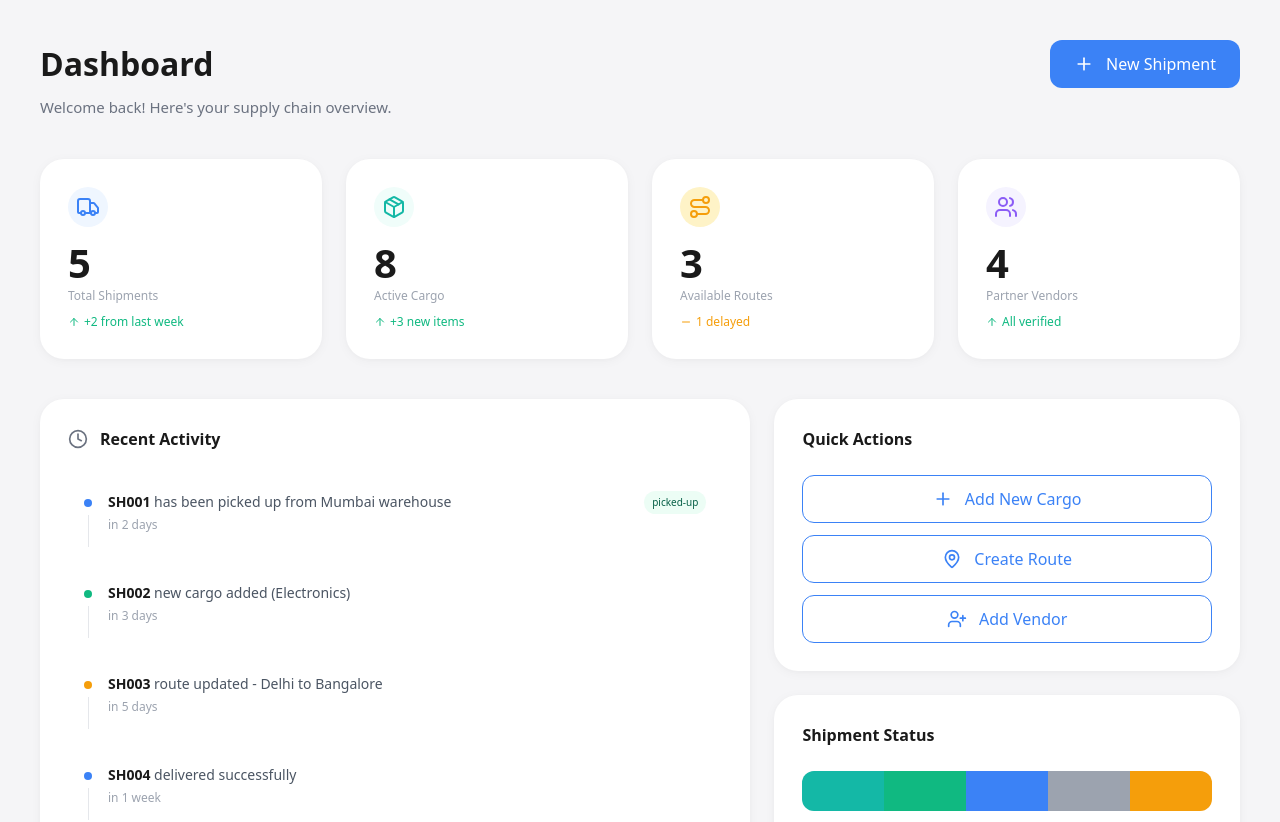
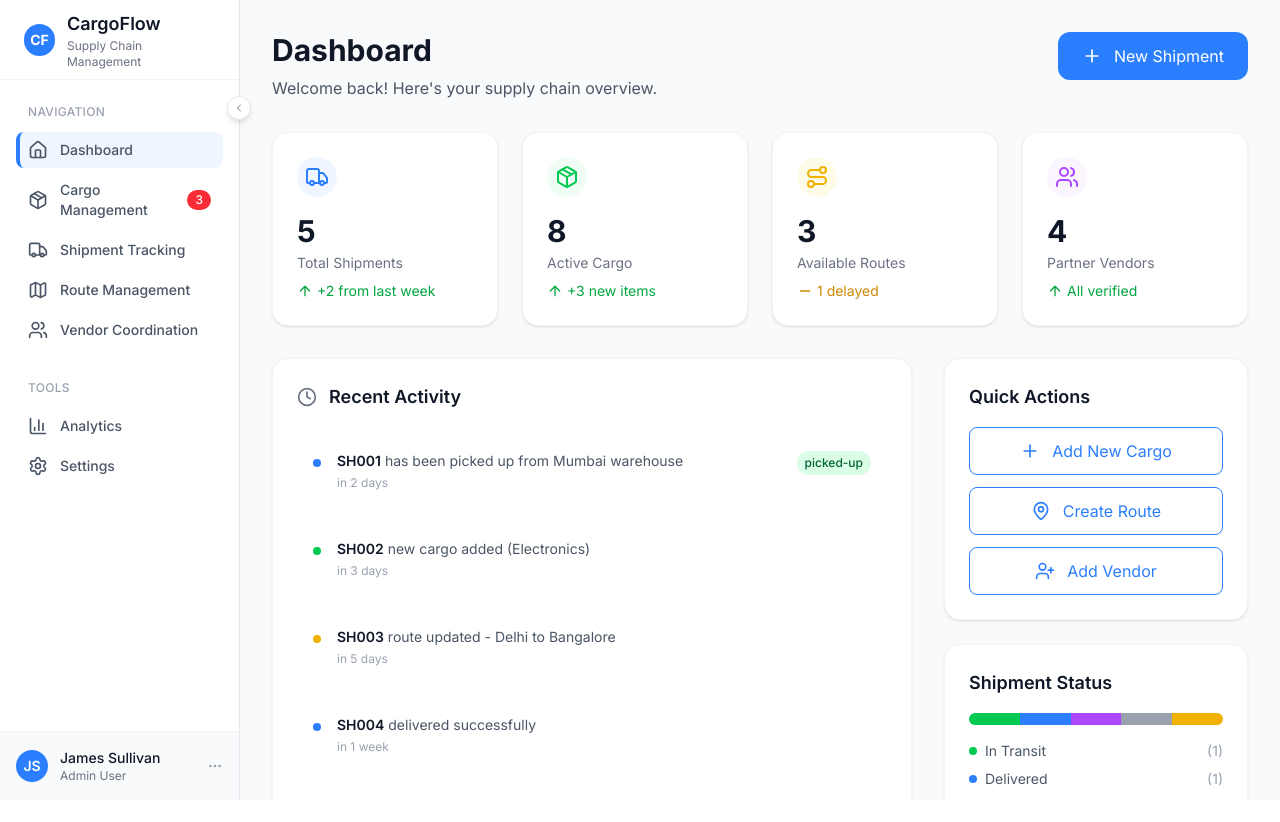
Before and after one commit to kalviumcommunity/Supply-Chain-Cargo-Management-Maersk-Hackathon, a Vue app in the folder client/: page / in a window 1280 px wide. Shown: the top 822 px of the page. After the commit the page ends 800 px from the top, so only its background shows below. Built offline with nearby package versions, Linux system fonts and the light colour scheme.

Commit message:
implement sidebar navigation and router setup

```diff
--- a/client/src/App.vue
+++ b/client/src/App.vue
@@ -1,23 +1,33 @@
 <script setup>
-import Dashboard from './components/Dashboard.vue'
+import { ref } from 'vue'
+import Sidebar from './components/Sidebar.vue'
 
-const handleNewShipment = () => {
-  console.log('New shipment clicked')
-}
-
-const handleActivityClick = (activity) => {
-  console.log('Activity clicked:', activity)
-}
-
-const handleActionClick = (actionId) => {
-  console.log('Action clicked:', actionId)
-}
+const sidebar = ref(null)
 </script>
 
 <template>
-  <Dashboard
-    @new-shipment="handleNewShipment"
-    @activity-click="handleActivityClick"
-    @action-click="handleActionClick"
-  />
+  <div class="flex h-screen bg-gray-50">
+    <!-- Sidebar -->
+    <Sidebar ref="sidebar" />
+
+    <!-- Main Content -->
+    <main
+      class="flex-1 overflow-y-auto transition-all duration-300"
+      :class="sidebar?.isCollapsed ? 'ml-16' : 'ml-60'"
+    >
+      <div class="p-8">
+        <router-view />
+      </div>
+    </main>
+  </div>
 </template>
+
+<style>
+@import url('https://fonts.googleapis.com/css2?family=Inter:wght@400;500;600;700&display=swap');
+
+body {
+  font-family: 'Inter', sans-serif;
+  margin: 0;
+  padding: 0;
+}
+</style>
--- a/client/src/components/Dashboard.vue
+++ b/client/src/components/Dashboard.vue
@@ -1,27 +1,26 @@
 <template>
-  <main class="min-h-screen bg-[#F5F5F7] p-10">
-    <div class="max-w-[1400px] mx-auto">
+  <div class="space-y-8">
     <!-- Header Section -->
-      <header class="flex justify-between items-start mb-10">
+    <div class="flex justify-between items-start">
       <div>
-          <h1 class="text-[32px] font-bold text-[#1A1A1A] mb-2">Dashboard</h1>
-          <p class="text-[15px] text-[#6B7280]">Welcome back! Here's your supply chain overview.</p>
+        <h1 class="text-3xl font-bold text-gray-900 mb-2">Dashboard</h1>
+        <p class="text-gray-600">Welcome back! Here's your supply chain overview.</p>
       </div>
       <button
         @click="$emit('new-shipment')"
-          class="bg-[#3B82F6] text-white px-6 py-3 rounded-xl hover:shadow-lg transition-all duration-200 hover:scale-105 flex items-center gap-3"
+        class="bg-blue-500 text-white px-6 py-3 rounded-xl hover:bg-blue-600 hover:scale-105 hover:shadow-lg transition-all duration-200 flex items-center gap-3"
       >
         <Plus class="w-5 h-5" />
         New Shipment
       </button>
-      </header>
+    </div>
 
     <!-- Metrics Grid -->
-      <section class="grid grid-cols-1 md:grid-cols-2 xl:grid-cols-4 gap-6 mb-10">
+    <div class="grid grid-cols-1 md:grid-cols-2 xl:grid-cols-4 gap-6">
       <div
         v-for="metric in metrics"
         :key="metric.id"
-          class="bg-white rounded-3xl p-7 shadow-[0_2px_12px_rgba(0,0,0,0.04),_0_1px_4px_rgba(0,0,0,0.02)] hover:shadow-[0_8px_25px_rgba(0,0,0,0.1)] transition-all duration-300 hover:-translate-y-1 hover:scale-[1.02]"
+        class="bg-white rounded-2xl p-6 shadow-sm border border-gray-100 hover:shadow-lg hover:-translate-y-1 hover:scale-105 transition-all duration-300 cursor-pointer"
       >
         <div class="flex items-start justify-between mb-4">
           <div :class="['w-10 h-10 rounded-full flex items-center justify-center', metric.iconBgColor]">
@@ -29,48 +28,42 @@
           </div>
         </div>
         <div class="mb-2">
-            <div class="text-[40px] font-bold text-[#1A1A1A] leading-none">{{ metric.value }}</div>
-            <div class="text-[12px] font-medium text-[#9CA3AF] mt-1">{{ metric.label }}</div>
+          <div class="text-3xl font-bold text-gray-900">{{ metric.value }}</div>
+          <div class="text-sm text-gray-500 mt-1">{{ metric.label }}</div>
         </div>
-          <div :class="['text-[12px] flex items-center gap-1', getChangeColor(metric.changeType)]">
-            <component :is="getChangeIcon(metric.changeType)" class="w-3 h-3" />
+        <div :class="['text-sm flex items-center gap-1', getChangeColor(metric.changeType)]">
+          <component :is="getChangeIcon(metric.changeType)" class="w-4 h-4" />
           {{ metric.change }}
         </div>
       </div>
-      </section>
+    </div>
 
     <!-- Main Content -->
-      <div class="grid grid-cols-1 lg:grid-cols-5 gap-6 mb-10 items-stretch">
+    <div class="grid grid-cols-1 lg:grid-cols-3 gap-8">
       <!-- Recent Activity -->
-        <section class="lg:col-span-3 flex">
-          <div class="bg-white rounded-3xl p-7 shadow-[0_2px_12px_rgba(0,0,0,0.04),_0_1px_4px_rgba(0,0,0,0.02)] w-full flex flex-col">
+      <div class="lg:col-span-2 bg-white rounded-2xl p-6 shadow-sm border border-gray-100 hover:shadow-md transition-shadow">
         <div class="flex items-center gap-3 mb-6">
-              <Clock class="w-5 h-5 text-[#6B7280]" />
-              <h2 class="text-[16px] font-semibold text-[#1A1A1A]">Recent Activity</h2>
+          <Clock class="w-5 h-5 text-gray-500" />
+          <h2 class="text-lg font-semibold text-gray-900">Recent Activity</h2>
         </div>
-            <div class="space-y-4 flex-1">
+        <div class="space-y-4">
           <div
             v-for="(activity, index) in activities"
             :key="activity.id"
             @click="$emit('activity-click', activity)"
-                class="relative flex items-start gap-4 p-4 rounded-2xl hover:bg-[#F9FAFB] cursor-pointer transition-colors duration-200"
+            class="flex items-start gap-4 p-4 rounded-xl hover:bg-gray-50 hover:translate-x-1 cursor-pointer transition-all duration-200"
           >
-                <!-- Timeline line -->
-                <div v-if="index < activities.length - 1" class="absolute left-5 top-10 w-px h-8 bg-[#E5E7EB]"></div>
-
-                <!-- Status dot -->
-                <div :class="['w-2 h-2 rounded-full mt-2 flex-shrink-0', getActivityDotColor(activity.type)]"></div>
-
-                <div class="flex-1 min-w-0">
+            <div :class="['w-2 h-2 rounded-full mt-2', getActivityDotColor(activity.type)]"></div>
+            <div class="flex-1">
               <div class="flex items-start justify-between">
                 <div>
-                      <p class="text-[14px] text-[#4B5563]">
-                        <span class="font-semibold text-[#1A1A1A]">{{ activity.shipmentId }}</span>
+                  <p class="text-sm text-gray-600">
+                    <span class="font-semibold text-gray-900">{{ activity.shipmentId }}</span>
                     {{ activity.action }}
                   </p>
-                      <p class="text-[12px] text-[#9CA3AF] mt-1">{{ activity.timestamp }}</p>
+                  <p class="text-xs text-gray-400 mt-1">{{ activity.timestamp }}</p>
                 </div>
-                    <div v-if="activity.status" :class="['px-2 py-1 rounded-full text-[10px] font-medium', getStatusBadgeClass(activity.status)]">
+                <div v-if="activity.status" :class="['px-2 py-1 rounded-full text-xs font-medium', getStatusBadgeClass(activity.status)]">
                   {{ activity.status }}
                 </div>
               </div>
@@ -78,19 +71,18 @@
           </div>
         </div>
       </div>
-        </section>
 
       <!-- Right Column -->
-        <section class="lg:col-span-2 flex flex-col gap-6">
+      <div class="space-y-6">
         <!-- Quick Actions -->
-          <div class="bg-white rounded-3xl p-7 shadow-[0_2px_12px_rgba(0,0,0,0.04),_0_1px_4px_rgba(0,0,0,0.02)] flex-1">
-            <h2 class="text-[16px] font-semibold text-[#1A1A1A] mb-6">Quick Actions</h2>
+        <div class="bg-white rounded-2xl p-6 shadow-sm border border-gray-100 hover:shadow-md transition-shadow">
+          <h2 class="text-lg font-semibold text-gray-900 mb-4">Quick Actions</h2>
           <div class="space-y-3">
             <button
               v-for="action in quickActions"
               :key="action.id"
               @click="$emit('action-click', action.id)"
-                class="w-full h-12 border border-[#3B82F6] text-[#3B82F6] rounded-xl hover:bg-[#3B82F6] hover:text-white transition-all duration-200 flex items-center justify-center gap-3"
+              class="w-full h-12 border border-blue-500 text-blue-500 rounded-lg hover:bg-blue-500 hover:text-white hover:scale-105 transition-all duration-200 flex items-center justify-center gap-3"
             >
               <component :is="action.icon" class="w-5 h-5" />
               {{ action.label }}
@@ -99,11 +91,11 @@
         </div>
 
         <!-- Shipment Status -->
-          <div class="bg-white rounded-3xl p-7 shadow-[0_2px_12px_rgba(0,0,0,0.04),_0_1px_4px_rgba(0,0,0,0.02)] flex-1">
-            <h2 class="text-[16px] font-semibold text-[#1A1A1A] mb-6">Shipment Status</h2>
+        <div class="bg-white rounded-2xl p-6 shadow-sm border border-gray-100 hover:shadow-md transition-shadow">
+          <h2 class="text-lg font-semibold text-gray-900 mb-4">Shipment Status</h2>
 
           <!-- Status Bar -->
-            <div class="h-10 bg-[#F3F4F6] rounded-xl overflow-hidden mb-4 flex">
+          <div class="h-3 bg-gray-100 rounded-full overflow-hidden mb-4 flex">
             <div
               v-for="status in shipmentStatuses"
               :key="status.status"
@@ -117,79 +109,31 @@
             <div
               v-for="status in shipmentStatuses"
               :key="status.status"
-                class="flex items-center justify-between text-[12px]"
+              class="flex items-center justify-between text-sm"
             >
               <div class="flex items-center gap-2">
                 <div :class="['w-2 h-2 rounded-full', status.color]"></div>
-                  <span class="text-[#4B5563]">{{ status.status }}</span>
+                <span class="text-gray-600">{{ status.status }}</span>
               </div>
-                <span class="text-[#9CA3AF]">({{ status.count }})</span>
+              <span class="text-gray-400">({{ status.count }})</span>
             </div>
           </div>
         </div>
-        </section>
       </div>
     </div>
-  </main>
+  </div>
 </template>
 
-<script setup lang="ts">
-import { ref, reactive } from 'vue'
+<script setup>
+import { reactive } from 'vue'
 import {
   Plus, Clock, Truck, Package, Route, Users,
   TrendingUp, TrendingDown,
   MapPin, UserPlus, ArrowUp, ArrowDown, Minus
 } from 'lucide-vue-next'
 
-// Types
-interface Metric {
-  id: string
-  label: string
-  value: number
-  change: string
-  changeType: 'positive' | 'negative' | 'neutral'
-  icon: any
-  iconBgColor: string
-  iconColor: string
-}
-
-interface Activity {
-  id: string
-  shipmentId: string
-  action: string
-  timestamp: string
-  type: 'status' | 'cargo' | 'route' | 'vendor'
-  status?: 'delayed' | 'picked-up' | 'in-transit'
-}
-
-interface ShipmentStatus {
-  status: string
-  count: number
-  color: string
-  percentage: number
-}
-
-interface QuickAction {
-  id: string
-  label: string
-  icon: any
-}
-
-// Props
-defineProps<{
-  userId?: string
-  refreshInterval?: number
-}>()
-
-// Emits
-defineEmits<{
-  'new-shipment': []
-  'activity-click': [activity: Activity]
-  'action-click': [actionId: string]
-}>()
-
 // Reactive data
-const metrics = reactive<Metric[]>([
+const metrics = reactive([
   {
     id: 'shipments',
     label: 'Total Shipments',
@@ -197,8 +141,8 @@ const metrics = reactive<Metric[]>([
     change: '+2 from last week',
     changeType: 'positive',
     icon: Truck,
-    iconBgColor: 'bg-[#EFF6FF]',
-    iconColor: 'text-[#3B82F6]'
+    iconBgColor: 'bg-blue-50',
+    iconColor: 'text-blue-500'
   },
   {
     id: 'cargo',
@@ -207,8 +151,8 @@ const metrics = reactive<Metric[]>([
     change: '+3 new items',
     changeType: 'positive',
     icon: Package,
-    iconBgColor: 'bg-[#F0FDFA]',
-    iconColor: 'text-[#14B8A6]'
+    iconBgColor: 'bg-green-50',
+    iconColor: 'text-green-500'
   },
   {
     id: 'routes',
@@ -217,8 +161,8 @@ const metrics = reactive<Metric[]>([
     change: '1 delayed',
     changeType: 'neutral',
     icon: Route,
-    iconBgColor: 'bg-[#FEF3C7]',
-    iconColor: 'text-[#F59E0B]'
+    iconBgColor: 'bg-yellow-50',
+    iconColor: 'text-yellow-500'
   },
   {
     id: 'vendors',
@@ -227,12 +171,12 @@ const metrics = reactive<Metric[]>([
     change: 'All verified',
     changeType: 'positive',
     icon: Users,
-    iconBgColor: 'bg-[#F5F3FF]',
-    iconColor: 'text-[#8B5CF6]'
+    iconBgColor: 'bg-purple-50',
+    iconColor: 'text-purple-500'
   }
 ])
 
-const activities = reactive<Activity[]>([
+const activities = reactive([
   {
     id: '1',
     shipmentId: 'SH001',
@@ -272,30 +216,30 @@ const activities = reactive<Activity[]>([
   }
 ])
 
-const quickActions = reactive<QuickAction[]>([
+const quickActions = reactive([
   { id: 'add-cargo', label: 'Add New Cargo', icon: Plus },
   { id: 'create-route', label: 'Create Route', icon: MapPin },
   { id: 'add-vendor', label: 'Add Vendor', icon: UserPlus }
 ])
 
-const shipmentStatuses = reactive<ShipmentStatus[]>([
-  { status: 'In Transit', count: 1, color: 'bg-[#14B8A6]', percentage: 20 },
-  { status: 'Delivered', count: 1, color: 'bg-[#10B981]', percentage: 20 },
-  { status: 'Picked Up', count: 1, color: 'bg-[#3B82F6]', percentage: 20 },
-  { status: 'Created', count: 1, color: 'bg-[#9CA3AF]', percentage: 20 },
-  { status: 'Delayed', count: 1, color: 'bg-[#F59E0B]', percentage: 20 }
+const shipmentStatuses = reactive([
+  { status: 'In Transit', count: 1, color: 'bg-green-500', percentage: 20 },
+  { status: 'Delivered', count: 1, color: 'bg-blue-500', percentage: 20 },
+  { status: 'Picked Up', count: 1, color: 'bg-purple-500', percentage: 20 },
+  { status: 'Created', count: 1, color: 'bg-gray-400', percentage: 20 },
+  { status: 'Delayed', count: 1, color: 'bg-yellow-500', percentage: 20 }
 ])
 
 // Helper functions
-const getChangeColor = (type: string) => {
+const getChangeColor = (type) => {
   switch (type) {
-    case 'positive': return 'text-[#10B981]'
-    case 'negative': return 'text-[#EF4444]'
-    default: return 'text-[#F59E0B]'
+    case 'positive': return 'text-green-600'
+    case 'negative': return 'text-red-600'
+    default: return 'text-yellow-600'
   }
 }
 
-const getChangeIcon = (type: string) => {
+const getChangeIcon = (type) => {
   switch (type) {
     case 'positive': return ArrowUp
     case 'negative': return ArrowDown
@@ -303,22 +247,22 @@ const getChangeIcon = (type: string) => {
   }
 }
 
-const getActivityDotColor = (type: string) => {
+const getActivityDotColor = (type) => {
   switch (type) {
-    case 'status': return 'bg-[#3B82F6]'
-    case 'cargo': return 'bg-[#10B981]'
-    case 'route': return 'bg-[#F59E0B]'
-    case 'vendor': return 'bg-[#8B5CF6]'
-    default: return 'bg-[#9CA3AF]'
+    case 'status': return 'bg-blue-500'
+    case 'cargo': return 'bg-green-500'
+    case 'route': return 'bg-yellow-500'
+    case 'vendor': return 'bg-purple-500'
+    default: return 'bg-gray-400'
   }
 }
 
-const getStatusBadgeClass = (status: string) => {
+const getStatusBadgeClass = (status) => {
   switch (status) {
-    case 'delayed': return 'bg-[#FEF3C7] text-[#92400E]'
-    case 'picked-up': return 'bg-[#ECFDF5] text-[#065F46]'
-    case 'in-transit': return 'bg-[#EFF6FF] text-[#1E40AF]'
-    default: return 'bg-[#F3F4F6] text-[#374151]'
+    case 'delayed': return 'bg-yellow-100 text-yellow-800'
+    case 'picked-up': return 'bg-green-100 text-green-800'
+    case 'in-transit': return 'bg-blue-100 text-blue-800'
+    default: return 'bg-gray-100 text-gray-800'
   }
 }
 </script>
--- /dev/null
+++ b/client/src/components/Sidebar.vue
@@ -0,0 +1,125 @@
+<template>
+  <aside :class="[
+    'fixed left-0 top-0 h-screen bg-white border-r border-gray-200 z-50 transition-all duration-300',
+    isCollapsed ? 'w-16' : 'w-60'
+  ]">
+    <!-- Brand Header -->
+    <div class="h-20 px-6 flex items-center border-b border-gray-100">
+      <div class="flex items-center gap-3">
+        <div class="w-8 h-8 bg-blue-500 rounded-full flex items-center justify-center text-white text-sm font-bold">
+          CF
+        </div>
+        <div v-show="!isCollapsed" class="transition-opacity duration-200">
+          <h1 class="text-lg font-semibold text-gray-900">CargoFlow</h1>
+          <p class="text-xs text-gray-500">Supply Chain Management</p>
+        </div>
+      </div>
+    </div>
+
+    <!-- Navigation -->
+    <nav class="p-4 space-y-1">
+      <div v-show="!isCollapsed" class="text-xs font-medium text-gray-400 uppercase tracking-wide px-3 py-2 transition-opacity duration-200">
+        Navigation
+      </div>
+
+      <router-link
+        v-for="link in navigationLinks"
+        :key="link.path"
+        :to="link.path"
+        :class="[
+          'flex items-center gap-3 px-3 py-2 text-sm font-medium text-gray-600 rounded-lg hover:bg-gray-50 hover:text-gray-900 hover:scale-105 transition-all duration-200',
+          { 'bg-blue-50 text-blue-700 border-l-4 border-blue-500 ml-0 pl-2': $route.path === link.path },
+          { 'justify-center': isCollapsed }
+        ]"
+        :title="isCollapsed ? link.label : ''"
+      >
+        <component :is="link.icon" class="w-5 h-5 flex-shrink-0" />
+        <span v-show="!isCollapsed" class="transition-opacity duration-200">{{ link.label }}</span>
+        <span v-if="link.badge && !isCollapsed" class="ml-auto bg-red-500 text-white text-xs rounded-full px-2 py-0.5 transition-opacity duration-200">
+          {{ link.badge }}
+        </span>
+      </router-link>
+
+      <div v-show="!isCollapsed" class="text-xs font-medium text-gray-400 uppercase tracking-wide px-3 py-2 mt-6 transition-opacity duration-200">
+        Tools
+      </div>
+
+      <router-link
+        v-for="link in toolLinks"
+        :key="link.path"
+        :to="link.path"
+        :class="[
+          'flex items-center gap-3 px-3 py-2 text-sm font-medium text-gray-600 rounded-lg hover:bg-gray-50 hover:text-gray-900 hover:scale-105 transition-all duration-200',
+          { 'bg-blue-50 text-blue-700 border-l-4 border-blue-500 ml-0 pl-2': $route.path === link.path },
+          { 'justify-center': isCollapsed }
+        ]"
+        :title="isCollapsed ? link.label : ''"
+      >
+        <component :is="link.icon" class="w-5 h-5 flex-shrink-0" />
+        <span v-show="!isCollapsed" class="transition-opacity duration-200">{{ link.label }}</span>
+      </router-link>
+    </nav>
+
+    <!-- Collapse Toggle Button -->
+    <button
+      @click="toggleSidebar"
+      class="absolute -right-3 top-24 w-6 h-6 bg-white border border-gray-200 rounded-full flex items-center justify-center text-gray-500 hover:text-gray-700 hover:scale-110 transition-all duration-200 shadow-md"
+    >
+      <ChevronLeft v-if="!isCollapsed" class="w-3 h-3" />
+      <ChevronRight v-else class="w-3 h-3" />
+    </button>
+
+    <!-- User Profile -->
+    <div class="absolute bottom-0 left-0 right-0 p-4 border-t border-gray-100 bg-gray-50">
+      <div :class="['flex items-center gap-3', { 'justify-center': isCollapsed }]">
+        <div class="w-8 h-8 bg-blue-500 rounded-full flex items-center justify-center text-white text-sm font-semibold">
+          JS
+        </div>
+        <div v-show="!isCollapsed" class="flex-1 min-w-0 transition-opacity duration-200">
+          <p class="text-sm font-medium text-gray-900 truncate">James Sullivan</p>
+          <p class="text-xs text-gray-500 truncate">Admin User</p>
+        </div>
+        <button v-show="!isCollapsed" class="text-gray-400 hover:text-gray-600 hover:scale-110 transition-all duration-200">
+          <MoreHorizontal class="w-4 h-4" />
+        </button>
+      </div>
+    </div>
+  </aside>
+</template>
+
+<script setup>
+import { ref } from 'vue'
+import {
+  Home,
+  Package,
+  Truck,
+  Map,
+  Users,
+  BarChart3,
+  Settings,
+  MoreHorizontal,
+  ChevronLeft,
+  ChevronRight
+} from 'lucide-vue-next'
+
+const isCollapsed = ref(false)
+
+const navigationLinks = [
+  { path: '/', label: 'Dashboard', icon: Home },
+  { path: '/cargo', label: 'Cargo Management', icon: Package, badge: 3 },
+  { path: '/shipments', label: 'Shipment Tracking', icon: Truck },
+  { path: '/routes', label: 'Route Management', icon: Map },
+  { path: '/vendors', label: 'Vendor Coordination', icon: Users }
+]
+
+const toolLinks = [
+  { path: '/analytics', label: 'Analytics', icon: BarChart3 },
+  { path: '/settings', label: 'Settings', icon: Settings }
+]
+
+const toggleSidebar = () => {
+  isCollapsed.value = !isCollapsed.value
+}
+
+defineExpose({ isCollapsed })
+</script>
--- a/client/src/main.js
+++ b/client/src/main.js
@@ -1,5 +1,8 @@
 import { createApp } from 'vue'
 import './style.css'
 import App from './App.vue'
+import router from './router'
 
-createApp(App).mount('#app')
+const app = createApp(App)
+app.use(router)
+app.mount('#app')
--- /dev/null
+++ b/client/src/router/index.js
@@ -0,0 +1,108 @@
+import { createRouter, createWebHistory } from 'vue-router'
+import Dashboard from '../components/Dashboard.vue'
+
+// Create placeholder components for other routes
+const CargoManagement = { template: '<div class="p-8"><h1 class="text-2xl font-bold mb-4">Cargo Management</h1><p>Manage your cargo inventory and items.</p></div>' }
+const ShipmentTracking = { template: '<div class="p-8"><h1 class="text-2xl font-bold mb-4">Shipment Tracking</h1><p>Track shipments and their status.</p></div>' }
+const RouteManagement = { template: '<div class="p-8"><h1 class="text-2xl font-bold mb-4">Route Management</h1><p>Manage shipping routes and paths.</p></div>' }
+const VendorCoordination = { template: '<div class="p-8"><h1 class="text-2xl font-bold mb-4">Vendor Coordination</h1><p>Coordinate with vendors and partners.</p></div>' }
+const Analytics = { template: '<div class="p-8"><h1 class="text-2xl font-bold mb-4">Analytics</h1><p>View analytics and reports.</p></div>' }
+const Settings = { template: '<div class="p-8"><h1 class="text-2xl font-bold mb-4">Settings</h1><p>Configure application settings.</p></div>' }
+
+const routes = [
+  {
+    path: '/',
+    name: 'Dashboard',
+    component: Dashboard,
+    meta: {
+      title: 'Dashboard',
+      subtitle: 'Welcome back! Here\'s your supply chain overview.'
+    }
+  },
+  {
+    path: '/cargo',
+    name: 'CargoManagement',
+    component: CargoManagement,
+    meta: {
+      title: 'Cargo Management',
+      subtitle: 'Manage and track your cargo inventory'
+    }
+  },
+  {
+    path: '/shipments',
+    name: 'ShipmentTracking',
+    component: ShipmentTracking,
+    meta: {
+      title: 'Shipment Tracking',
+      subtitle: 'Monitor shipment status and delivery progress'
+    }
+  },
+  {
+    path: '/routes',
+    name: 'RouteManagement',
+    component: RouteManagement,
+    meta: {
+      title: 'Route Management',
+      subtitle: 'Plan and optimize shipping routes'
+    }
+  },
+  {
+    path: '/vendors',
+    name: 'VendorCoordination',
+    component: VendorCoordination,
+    meta: {
+      title: 'Vendor Coordination',
+      subtitle: 'Manage vendor relationships and partnerships'
+    }
+  },
+  {
+    path: '/analytics',
+    name: 'Analytics',
+    component: Analytics,
+    meta: {
+      title: 'Analytics',
+      subtitle: 'View performance metrics and insights'
+    }
+  },
+  {
+    path: '/settings',
+    name: 'Settings',
+    component: Settings,
+    meta: {
+      title: 'Settings',
+      subtitle: 'Configure your application preferences'
+    }
+  }
+]
+
+const router = createRouter({
+  history: createWebHistory(),
+  routes,
+  // Scroll behavior for smooth navigation
+  scrollBehavior(to, from, savedPosition) {
+    if (savedPosition) {
+      return savedPosition
+    } else {
+      return { top: 0 }
+    }
+  }
+})
+
+// Navigation guards for analytics and user tracking
+router.beforeEach((to, from, next) => {
+  // Update document title
+  if (to.meta.title) {
+    document.title = `${to.meta.title} - CargoFlow`
+  }
+
+  // You can add authentication checks here
+  // if (requiresAuth && !isAuthenticated) {
+  //   next('/login')
+  // } else {
+  //   next()
+  // }
+
+  next()
+})
+
+export default router
```
Lines whose indentation alone changed are shown as unchanged.
